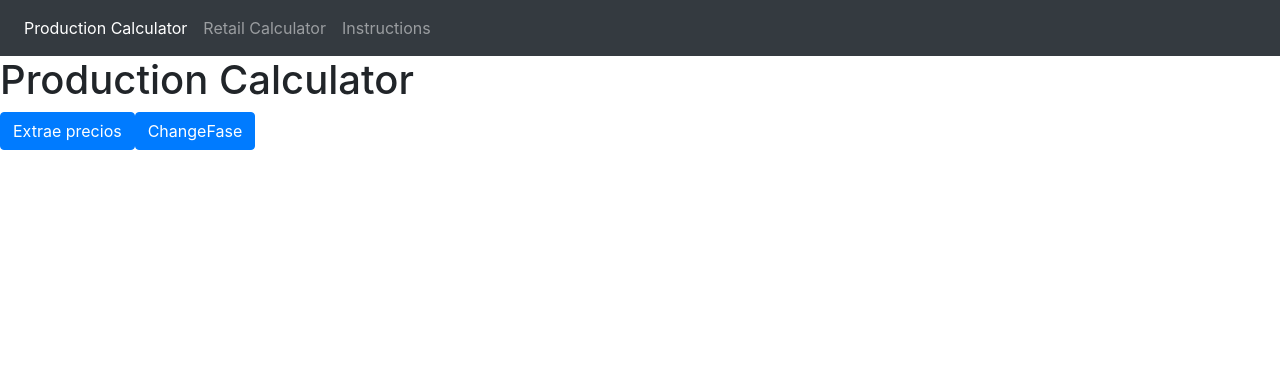
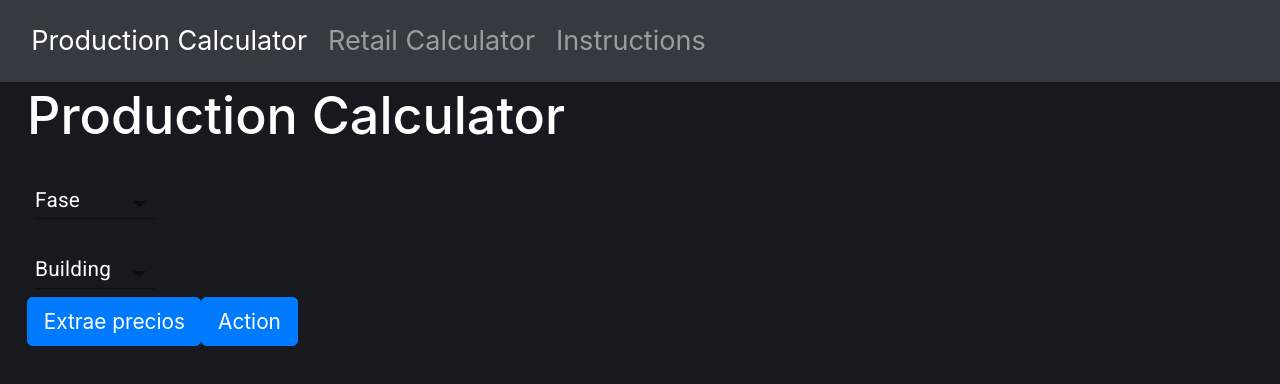
Before and after one commit to Deschain53/Sim_Company_Web_Calculator, a React app: page /production in a window 1280 px wide. Built offline with nearby package versions, Linux system fonts and the light colour scheme.

Commit message:
Added  DropDownButton, also the  dark mode was setted by default

```diff
--- a/package.json
+++ b/package.json
@@ -3,6 +3,7 @@
   "version": "0.1.0",
   "private": true,
   "dependencies": {
+    "@material-ui/core": "^4.12.3",
     "@reduxjs/toolkit": "^1.6.1",
     "@testing-library/jest-dom": "^5.11.4",
     "@testing-library/react": "^11.1.0",
--- a/public/index.html
+++ b/public/index.html
@@ -25,6 +25,7 @@
       Learn how to configure a non-root public URL by running `npm run build`.
     -->
     <link rel="stylesheet" href="https://stackpath.bootstrapcdn.com/bootstrap/4.4.1/css/bootstrap.min.css" integrity="sha384-Vkoo8x4CGsO3+Hhxv8T/Q5PaXtkKtu6ug5TOeNV6gBiFeWPGFN9MuhOf23Q9Ifjh" crossorigin="anonymous">
+    <link rel="stylesheet" href="https://fonts.googleapis.com/css?family=Roboto:300,400,500,700&display=swap" />
     <title>Sim company calculators</title>
   </head>
   <body>
--- a/src/actions/production.js
+++ b/src/actions/production.js
@@ -32,3 +32,14 @@ export const changeProductionFaseToRecession = () => {
         )
     }
 }
+
+export const changeBuildingP = ( building = 'L' ) => {
+    return (dispatch) => {
+        dispatch(
+            {
+                type: types.changeBuildingP,
+                payload: { building }
+            }
+        )
+    }
+}
--- a/src/components/ProductionCalculator.js
+++ b/src/components/ProductionCalculator.js
@@ -1,7 +1,9 @@
 import React from 'react';
 import { useDispatch  } from 'react-redux';
 import { getPricesFromInternet } from '../actions/prices';
-import { changeProductionFaseToBoom, changeProductionFaseToNormal } from '../actions/production';
+//import { changeProductionFaseToBoom, changeProductionFaseToNormal } from '../actions/production';
+import {FaseDropDownButton } from '../components/ui/FaseDropDownButton';
+import { BuildingDropDownButton } from './ui/BuildingDropDownButton';
 
 export const ProductionCalculator = () => {
 
@@ -12,23 +14,29 @@ export const ProductionCalculator = () => {
         dispatch( getPricesFromInternet() );
     }
 
-    const handleChangeFase= () => {
-        dispatch( changeProductionFaseToNormal() );
+    const handleAction= () => {
+        console.log('action');
+        //dispatch( changeProductionFaseToNormal() );
     }
 
     return (
-        <div>
-            <h1>Production Calculator</h1>
+        <div className="window-app">
+            <h1 className="h1">Production Calculator</h1>
 
+            <div>
+                <FaseDropDownButton/>
 
+                <BuildingDropDownButton/>
 
-            <button className = "btn btn-primary" onClick = { handleGetPrices }>
-                Extrae precios
-            </button>
+                <button className = "btn btn-primary" onClick = { handleGetPrices }>
+                    Extrae precios
+                </button>
 
-            <button className = "btn btn-primary" onClick = { handleChangeFase }>
-                ChangeFase
-            </button>
+                <button className = "btn btn-primary" onClick = { handleAction }>
+                    Action
+                </button>
+            </div>
+
 
         </div>
     )
--- a/src/components/RetailCalculator.js
+++ b/src/components/RetailCalculator.js
@@ -2,7 +2,7 @@ import React from 'react'
 
 export const RetailCalculator = () => {
     return (
-        <div>
+        <div className="window-app">
             <h1>Retail calculator</h1>
         </div>
     )
--- /dev/null
+++ b/src/components/ui/BuildingDropDownButton.js
@@ -0,0 +1,93 @@
+import React, {useState, useEffect} from 'react';
+import InputLabel from '@material-ui/core/InputLabel';
+import MenuItem from '@material-ui/core/MenuItem';
+import FormControl from '@material-ui/core/FormControl';
+import Select from '@material-ui/core/Select';
+import { dropDowButtonDark } from '../../styles/material-ui-styles/dropDownDark';
+import { useDispatch  } from 'react-redux';
+import { changeBuildingP } from '../../actions/production';
+
+export const BuildingDropDownButton = () => {
+
+  const dispatch = useDispatch();
+
+  const dropDowButtonDarkStyle = dropDowButtonDark();
+
+  const [building, setFase] = useState('');
+  const [open, setOpen] = useState(false);
+
+  const handleChange = (event) => {
+    setFase(event.target.value);
+    //updateQuality(quality);
+  };
+
+  const handleClose = () => {
+    setOpen(false);
+  };
+
+  const handleOpen = () => {
+    setOpen(true);
+  };
+
+  useEffect(() => {
+    console.log(building);
+
+    if(building !== ''){
+      dispatch( changeBuildingP(building) );
+    }
+
+  }, [building]);
+
+  return (
+    <div>
+      <FormControl className={ dropDowButtonDarkStyle.formControl }>
+
+        <InputLabel
+          id="demo-controlled-open-select-label"
+          className={ dropDowButtonDarkStyle.inputLabel }
+        >
+          Building
+        </InputLabel>
+
+        <Select
+          className={ dropDowButtonDarkStyle.inputBase }
+          labelId="demo-controlled-open-select-label"
+          id="demo-controlled-open-select"
+          open={open}
+          onClose={handleClose}
+          onOpen={handleOpen}
+          value={building}
+          onChange={handleChange}
+        >
+          < MenuItem value={'P'} >Plantación</MenuItem>
+          < MenuItem value={'o'} >Planta de concreto</MenuItem>
+          < MenuItem value={'Q'} >Cantera</MenuItem>
+          < MenuItem value={'x'} >Fábrica de construcción</MenuItem>
+          < MenuItem value={'g'} >Contratista general</MenuItem>
+          < MenuItem value={'T'} >Fábrica de moda</MenuItem>
+          < MenuItem value={'M'} >Mina</MenuItem>
+          < MenuItem value={'Y'} >Fábrica</MenuItem>
+          < MenuItem value={'L'} >Fábrica de electrónicos</MenuItem>
+          < MenuItem value={'8'} >Electrónica aeroespacial</MenuItem>
+          < MenuItem value={'D'} >Fábrica de propulsión</MenuItem>
+          < MenuItem value={'1'} >Fábrica de carros</MenuItem>
+          < MenuItem value={'7'} >Fábrica aeroespacial</MenuItem>
+          < MenuItem value={'O'} >PLataforma petrolera</MenuItem>
+          < MenuItem value={'R'} >Refinería</MenuItem>
+          < MenuItem value={'0'} >Hangar</MenuItem>
+          < MenuItem value={'9'} >Vertical integration facility</MenuItem>
+          < MenuItem value={'F'} >Granja</MenuItem>
+          < MenuItem value={'S'} >Depósito de embarque</MenuItem>
+          < MenuItem value={'W'} >Reservorio de agua</MenuItem>
+          < MenuItem value={'p'} >Centro de investigación agrícola</MenuItem>
+          < MenuItem value={'h'} >Laboratorio de física</MenuItem>
+          < MenuItem value={'b'} >Laboratorio ganadero</MenuItem>
+          < MenuItem value={'c'} >Laboratorio de química</MenuItem>
+          < MenuItem value={'a'} >I+D automotriz</MenuItem>
+          < MenuItem value={'f'} >Diseño de moda</MenuItem>
+          < MenuItem value={'E'} >Central eléctrica</MenuItem>
+        </Select>
+      </FormControl>
+    </div>
+  );
+}
--- /dev/null
+++ b/src/components/ui/FaseDropDownButton.js
@@ -0,0 +1,81 @@
+import React, {useState, useEffect} from 'react';
+import InputLabel from '@material-ui/core/InputLabel';
+import MenuItem from '@material-ui/core/MenuItem';
+import FormControl from '@material-ui/core/FormControl';
+import Select from '@material-ui/core/Select';
+import { dropDowButtonDark } from '../../styles/material-ui-styles/dropDownDark';
+import { useDispatch  } from 'react-redux';
+import { changeProductionFaseToBoom,
+  changeProductionFaseToNormal,
+  changeProductionFaseToRecession
+} from '../../actions/production';
+
+export const FaseDropDownButton = () => {
+
+  const dispatch = useDispatch();
+
+  const dropDowButtonDarkStyle = dropDowButtonDark();
+
+  const [fase, setFase] = useState('');
+  const [open, setOpen] = useState(false);
+
+  const handleChange = (event) => {
+    setFase(event.target.value);
+  };
+
+  const handleClose = () => {
+    setOpen(false);
+  };
+
+  const handleOpen = () => {
+    setOpen(true);
+  };
+
+  useEffect(() => {
+    console.log(fase);
+
+    switch (fase) {
+      case 0:
+          dispatch( changeProductionFaseToRecession() )
+        break;
+
+      case 1:
+          dispatch( changeProductionFaseToNormal() )
+        break;
+
+      case 2:
+          dispatch( changeProductionFaseToBoom() )
+        break;
+
+      case '':
+        break;
+
+      default:
+          dispatch( changeProductionFaseToNormal() )
+        break;
+    }
+
+  }, [fase]);
+
+  return (
+    <div>
+      <FormControl className={ dropDowButtonDarkStyle.formControl }>
+        <InputLabel id="demo-controlled-open-select-label" className={ dropDowButtonDarkStyle.inputLabel } >Fase</InputLabel>
+        <Select
+          className={ dropDowButtonDarkStyle.inputBase }
+          labelId="demo-controlled-open-select-label"
+          id="demo-controlled-open-select"
+          open={open}
+          onClose={handleClose}
+          onOpen={handleOpen}
+          value={fase}
+          onChange={handleChange}
+        >
+          <MenuItem value={0} >Recesión</MenuItem>
+          <MenuItem value={1} >Normal</MenuItem>
+          <MenuItem value={2} >Boom</MenuItem>
+        </Select>
+      </FormControl>
+    </div>
+  );
+}
--- a/src/index.js
+++ b/src/index.js
@@ -1,6 +1,7 @@
 import React from 'react';
 import ReactDOM from 'react-dom';
 import { SimCompanyCalculators } from './SimCompanyCalculators';
+import './styles/index.css';
 
 ReactDOM.render(
   //<Provider store={store}>
--- a/src/reducers/productionReducer.js
+++ b/src/reducers/productionReducer.js
@@ -1,13 +1,18 @@
 import { types } from "../types/types";
 
-
-export const productionReducer = ( state = { fase:'boom' }, action ) => {
+export const productionReducer = ( state = { fase:'normal', building: 'L' }, action ) => {
     switch (action.type) {
         case types.changeFaseP:
             return {
-                ...action.payload,
+                ...state,
                 fase: action.payload.fase
             };
+
+        case types.changeBuildingP:
+            return {
+                ...state,
+                building: action.payload.building
+            }
 
         default:
             return state;
--- a/src/routers/AppRouter.js
+++ b/src/routers/AppRouter.js
@@ -13,7 +13,7 @@ import { Navbar } from '../components/ui/Navbar';
   export const AppRouter = () => {
     return (
     <Router>
-      <div>
+      <div >
 
         <Navbar/>
 
--- /dev/null
+++ b/src/styles/index.css
@@ -0,0 +1,25 @@
+html, body{
+    background-color: #18191f;
+    color: white;
+    font-size: 1.3rem;
+}
+
+.window-app {
+    padding: 0.1em 1em 0.1em 1em;
+}
+
+h1 {
+  align-content: center;
+}
+
+/*.dark-Mode {
+    background-color: #18191f;
+    color: white;
+}*/
+
+/*.window-darkMode {
+    background-color: #18191f;
+    color: white;
+    font-size: 1.3rem;
+    padding: 20px;
+}*/
--- /dev/null
+++ b/src/styles/material-ui-styles/dropDownDark.js
@@ -0,0 +1,23 @@
+import { makeStyles } from '@material-ui/core/styles';
+
+export const dropDowButtonDark = makeStyles((theme) => ({
+    button: {
+      display: 'block',
+      marginTop: theme.spacing(2),
+      backgroundColor: '#18191f',
+      color: theme.palette.common.white
+    },
+    formControl: {
+      margin: theme.spacing(1),
+      minWidth: 120,
+      backgroundColor: '#18191f',
+      color: theme.palette.common.white
+    },
+    inputLabel: {
+      color: theme.palette.common.white
+    },
+    inputBase: {
+      color: theme.palette.common.white
+    }
+
+  }));
--- a/src/types/types.js
+++ b/src/types/types.js
@@ -13,6 +13,7 @@ export const types = {
 
     //For productionReducer:
     changeFaseP: '[Production] ChangeFase',
-
+    changeBuildingP: '[Production] ChangeBuilding',
+    changeInfoForm: '[Production] ChangeInfoForm',
 
 }
```
Also changed, not shown: src/styles/material-ui-styles/tableDark.js (added, +31 -0 lines), 2 other files.
